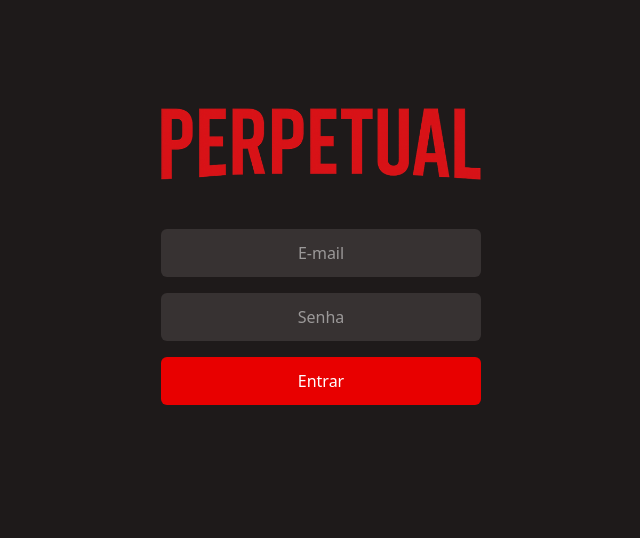
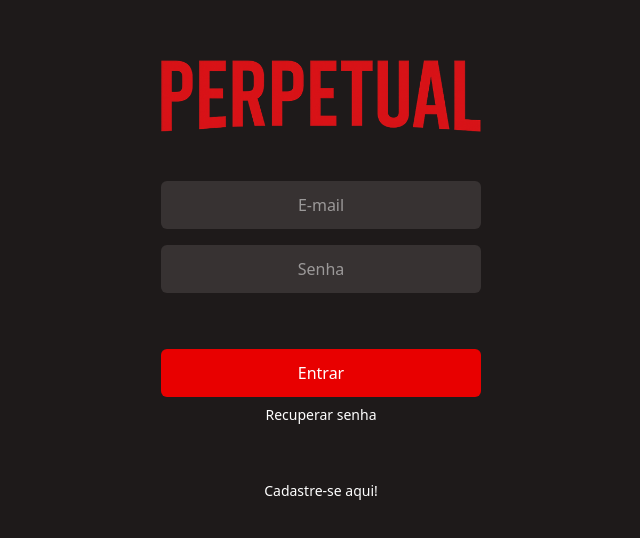
Before and after one commit to GabsFMA/React_Login_Crud, a React (Vite) app: page /loginPage in a window 1280 px wide. Shown: the part 120-658 px from the top of the page, without its empty margins (319-959 px from the left). Built offline with nearby package versions, Linux system fonts and the light colour scheme.

Commit message:
feat: finish loginPage

```diff
--- a/src/pages/loginPage.tsx
+++ b/src/pages/loginPage.tsx
@@ -1,32 +1,46 @@
+import React, { useState } from 'react';
+
 function loginPage() {
+  const [emailPlaceholder, setEmailPlaceholder] = useState("E-mail");
+  const [passwordPlaceholder, setPasswordPlaceholder] = useState("Senha");
+
   return (
     <div className="bg-[#1E1A1A] w-screen h-screen flex flex-col items-center justify-center gap-y-12">
         <div className="w-80 flex items-center justify-center">
             <img src="/logo.png" alt="logo" />
         </div>
         <div className="flex flex-col">
-            <form className="flex flex-col items-center justify-center">
+            <form className="flex flex-col items-center justify-center gap-10">
               <div className="flex flex-col items-center justify-center gap-4">
                 <input
                   type="text"
                   className="bg-[#373232] w-80 h-12 rounded-md text-center text-white"
-                  placeholder="E-mail"
+                  placeholder={emailPlaceholder}
+                  onFocus={() => setEmailPlaceholder("")}
+                  onBlur={(e) => setEmailPlaceholder(e.target.value ? "" : "E-mail")}
                 />
                 <input
                   type="password"
                   className="bg-[#373232] w-80 h-12 rounded-md text-center text-white"
-                  placeholder="Senha"
+                  placeholder={passwordPlaceholder}
+                  onFocus={() => setPasswordPlaceholder("")}
+                  onBlur={(e) => setPasswordPlaceholder(e.target.value ? "" : "Senha")}
                 />
               </div>
               <div>
-                <button className="bg-[#E80000] w-80 h-12 rounded-md text-center text-white mt-4">
+                <button className="bg-[#E80000] w-80 h-12 rounded-md text-center text-white mt-4 hover:scale-105 transition-transform duration-200">
                   Entrar
                 </button>
+                <a href="#" className="text-white text-sm hover:underline mt-2 block text-center">
+                  Recuperar senha
+                </a>
+              </div>
+              <div className="flex flex-col items-center gap-4 mt-4">
+                <a href="#" className="text-white text-sm hover:underline">
+                  Cadastre-se aqui!
+                </a>
               </div>
             </form>
-        </div>
-        <div>
-
         </div>
     </div>
   );
```
